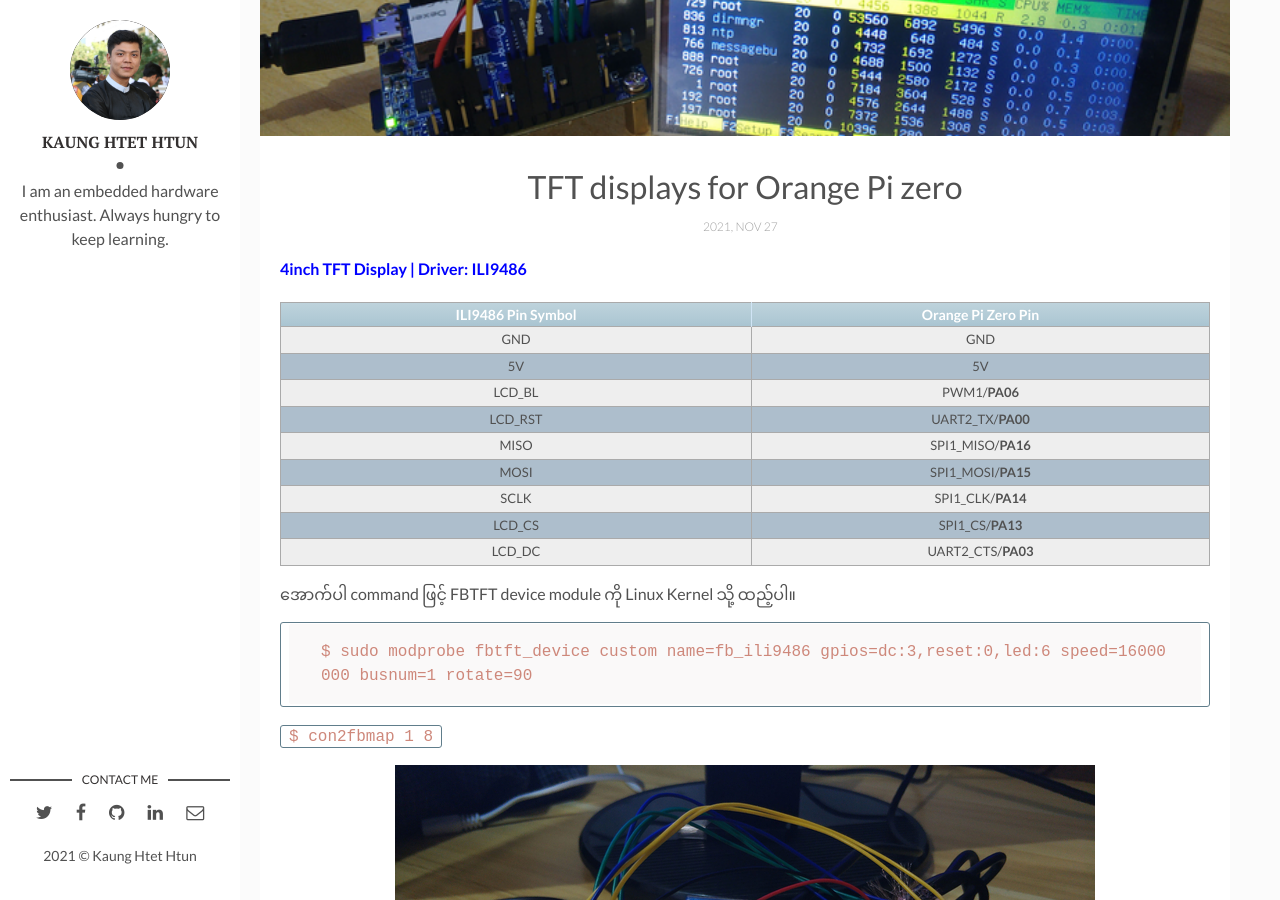
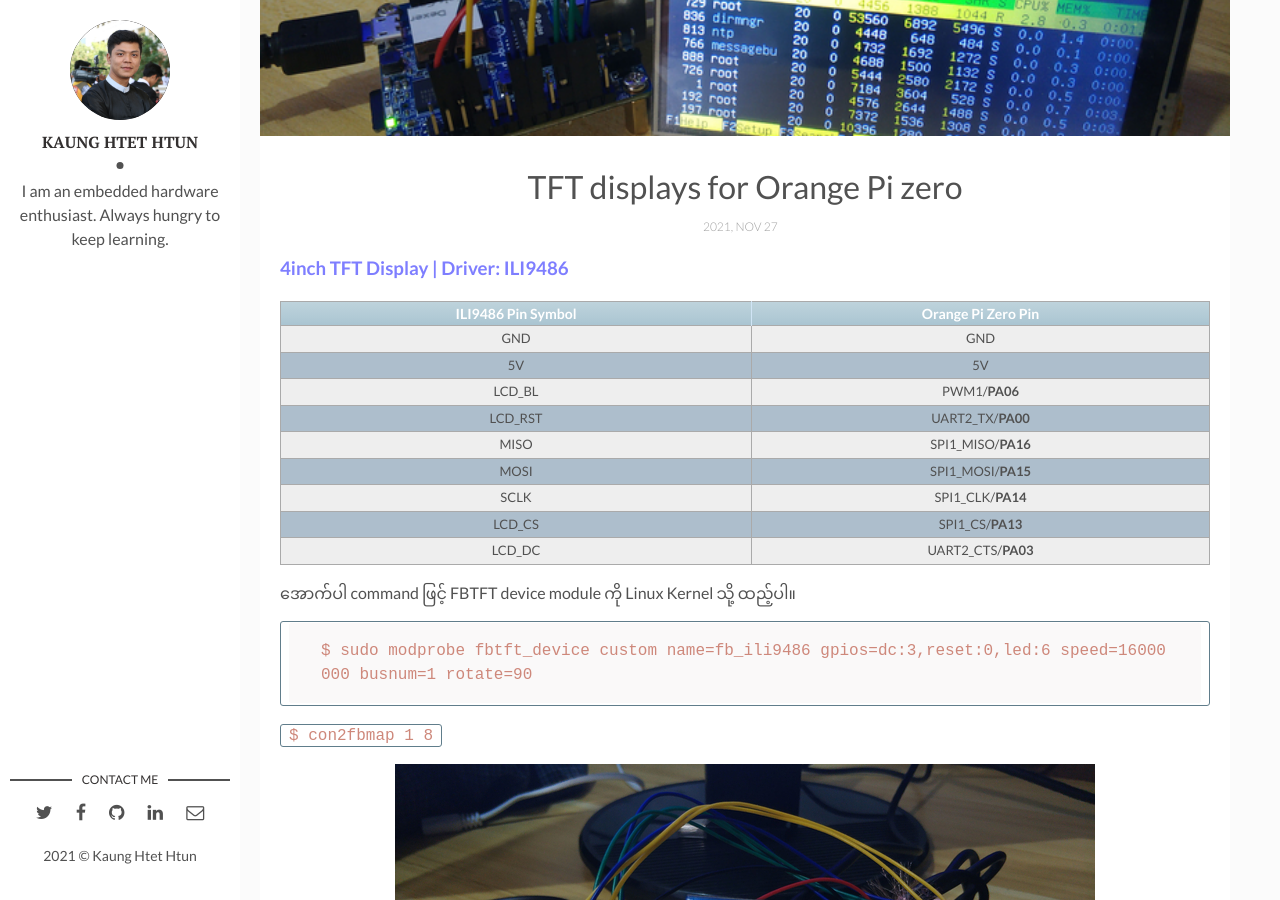
Before and after one commit to kogyikaunghtet/kogyikaunghtet.github.io, a Jekyll site: the page built from _posts/2021-11-27-tft-opi.markdown, in a window 1280 px wide and 900 px high, scrolled down 384 px. Built offline with Jekyll 4.4.1, drawn with Linux system fonts in a browser that asks for light colours; comment, search, counter and statistics services are not loaded.

Commit message:
Initial commit

```diff
--- a/_posts/2021-11-27-tft-opi.markdown
+++ b/_posts/2021-11-27-tft-opi.markdown
@@ -8,7 +8,7 @@ fig-caption: ili9486 TFT display running htop command
 tags: [Orange Pi, Displays, TFT]
 ---
 
-#### <span style="color:blue">4inch TFT Display | Driver: ILI9486</span>
+### <span style="color:blue; opacity: 0.50;">4inch TFT Display | Driver: ILI9486</span>
 
 | ILI9486 Pin Symbol | Orange Pi Zero Pin |
 | :---------------: | :---------------: |
```
